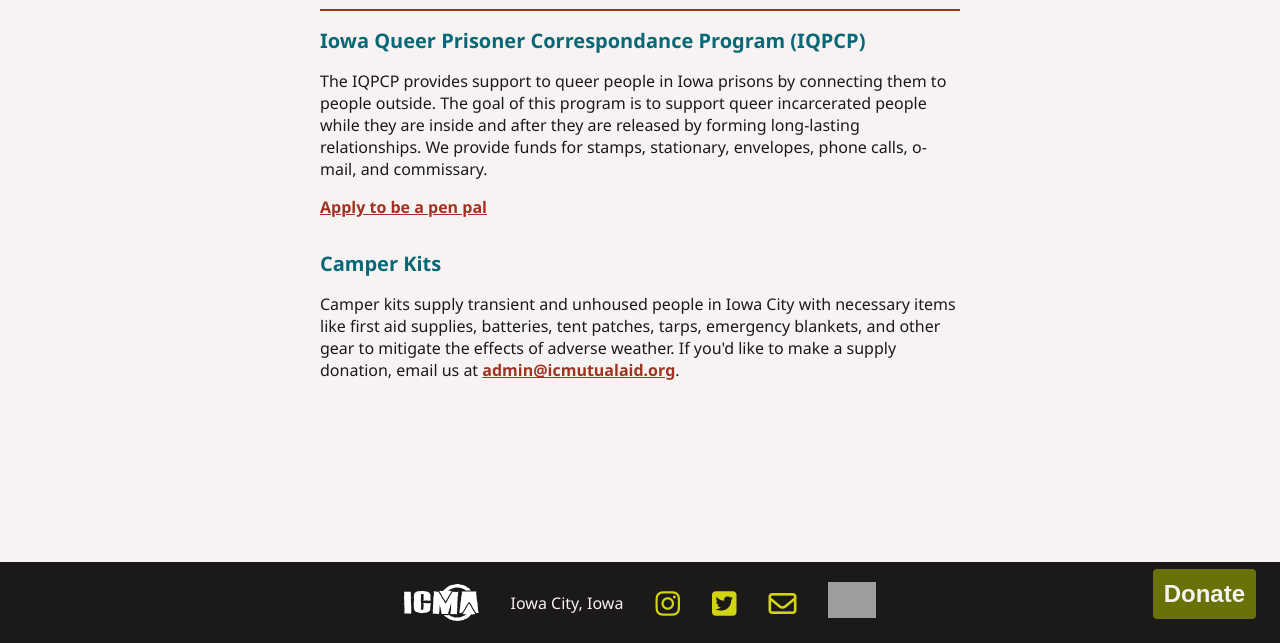
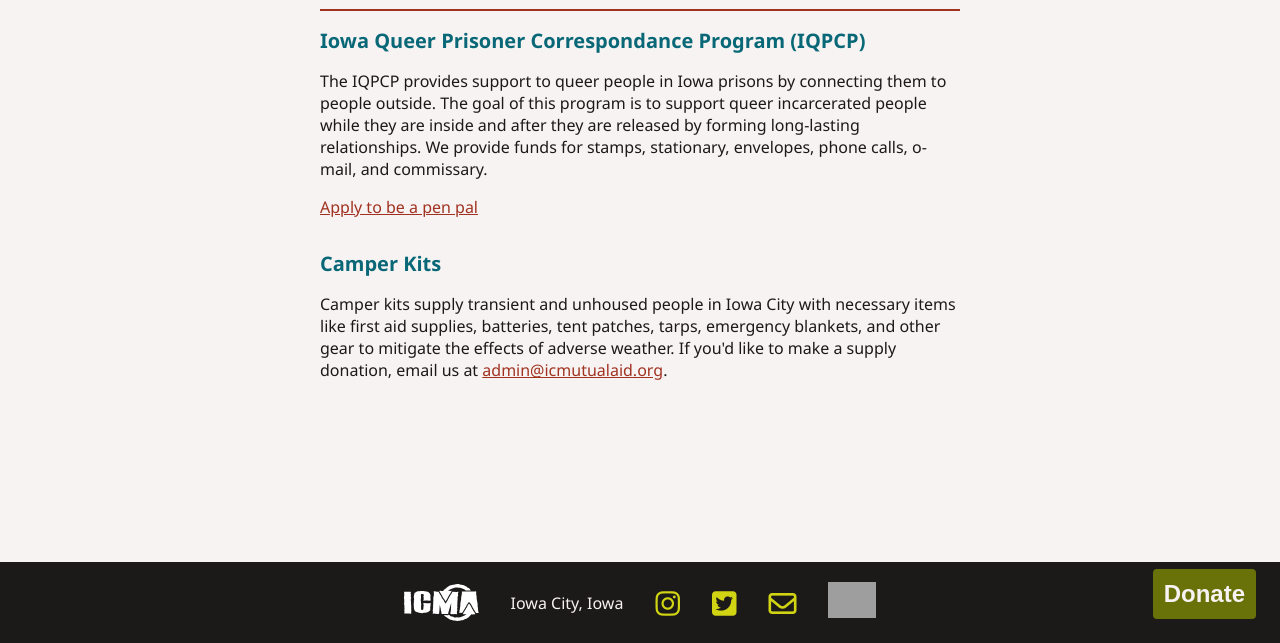
Before and after one commit to icmutualaid/icma-website, a Flask app: page /projects in a window 1280 px wide. Shown: the part 157-800 px from the top of the page. Run offline with Flask 3, Linux system fonts and the light colour scheme; some libraries are stand-ins or nearby versions; grey boxes are pictures that could not be loaded.

Commit message:
update link style

```diff
--- a/blog/static/style.css
+++ b/blog/static/style.css
@@ -220,13 +220,12 @@ img {
 }
 
     /* links */
-    a.main {
-        font-weight: bold;
+    a {
         color: var(--link-color);
         text-decoration: underline;
     }
 
-    a.main:hover, a.main:focus {
+    a:hover, a:focus {
         color: var(--link-hover);
         text-decoration: none;
     }
```
